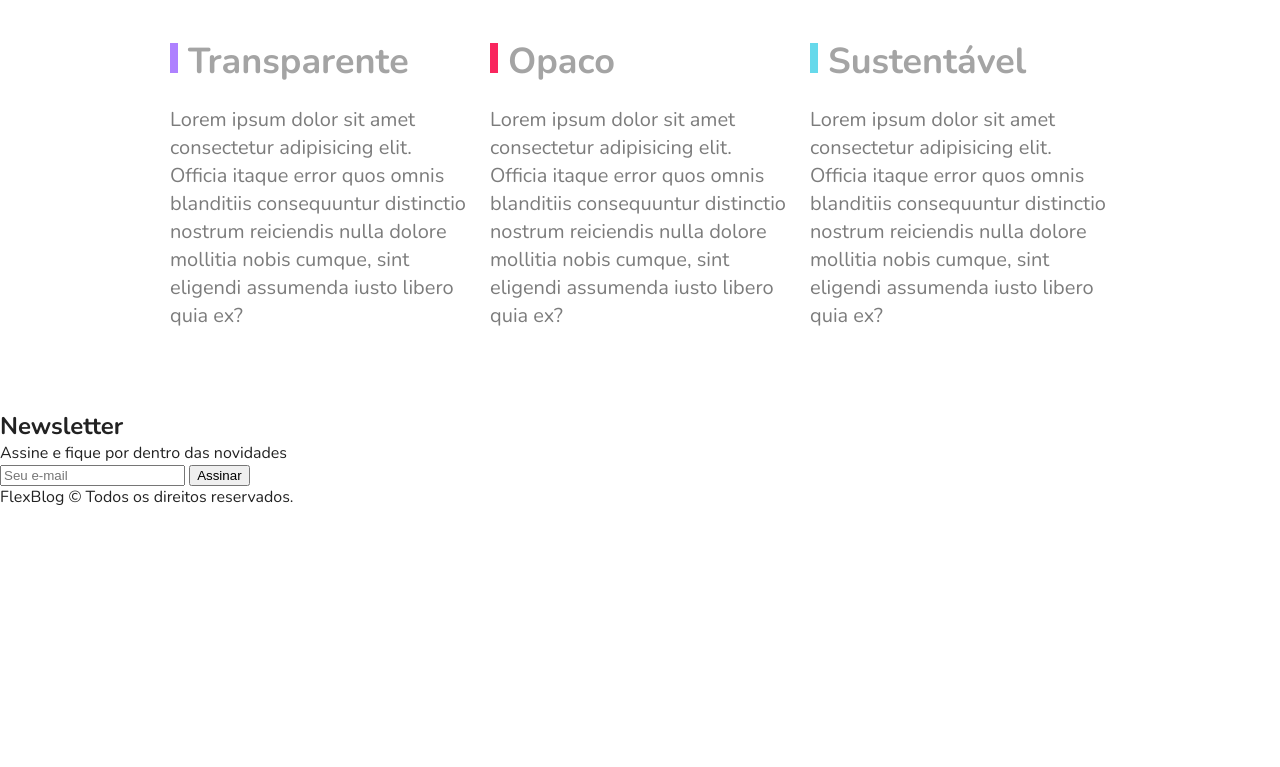
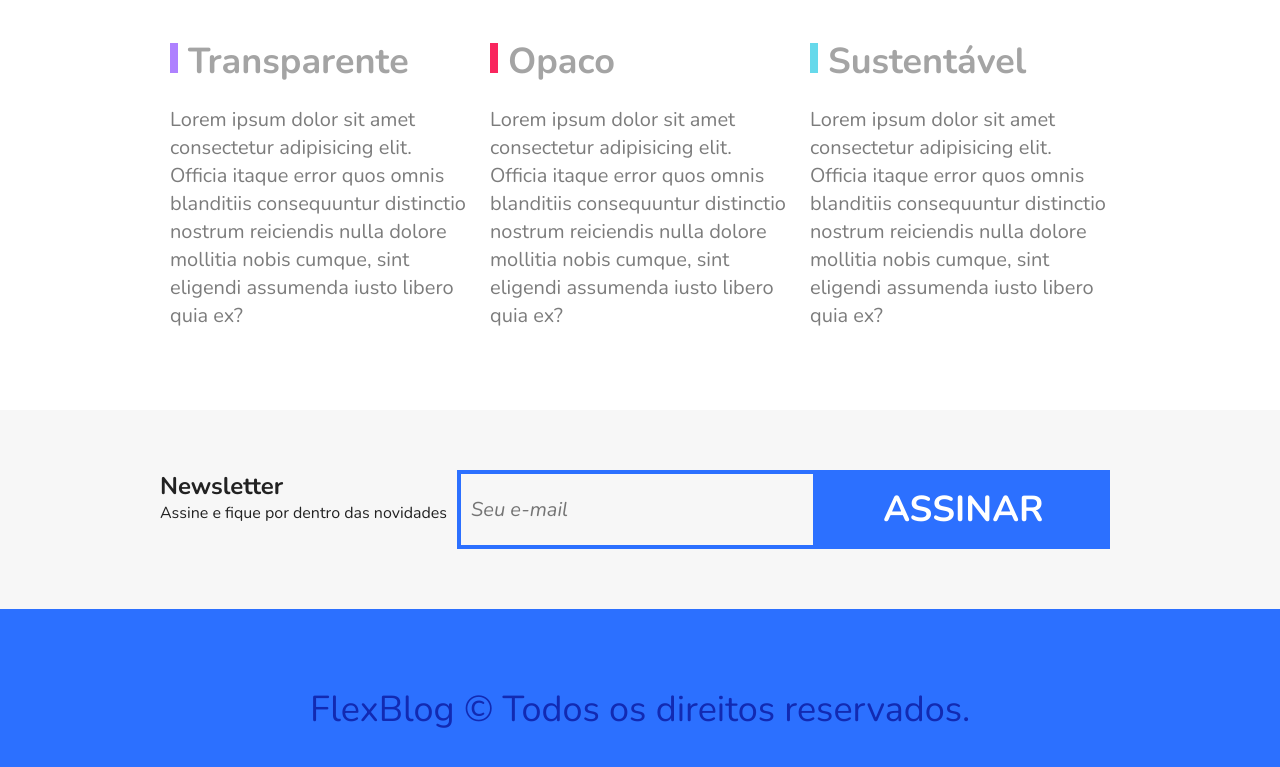
Before and after one commit to LuckeSilver/FlexBlog, a plain HTML site: page index.html in a window 1280 px wide. Shown: the part 2934-3701 px from the top of the page. Before the commit the page ends 3442 px from the top, so only its background shows below. Drawn offline with nearby package versions, Linux system fonts and the light colour scheme.

Commit message:
site final

```diff
--- a/css/styles.css
+++ b/css/styles.css
@@ -319,3 +319,90 @@ img {
   line-height: 1.4;
   color: #7c7c7c;
 }
+
+/*Newsletter*/
+
+.newsletter {
+  background-color: #f7f7f7;
+  padding: 60px calc((100% - 960px) / 2 );
+  display: flex;
+  flex-wrap: wrap;
+}
+
+.newsletterInfo {
+  flex: 1 1 240px;
+  margin: 0 10px;
+}
+
+.newsletterInfo h1 {
+  font-size: 3em;
+  color: #a4a4a4;
+}
+
+.newsletterInfo p {
+  font-size: 1.25em;
+  font-style: italic;
+  max-width: 230px;
+  color: #7c7c7c;
+  margin-bottom: 10px;
+}
+
+.newsletterForm {
+  flex: 2 1 260px;
+  margin: 0 10px;
+  align-self: center;
+  display: flex;
+  flex-wrap: wrap;
+}
+
+.newsletterForm input {
+  flex: 3 1 260px;
+  font-size: 1.25em;
+  color: #7c7c7c;
+  font-style: italic;
+  font-family: 'Nunito', Helvetica,Arial, sans-serif;
+  border: 4px solid #2c70ff;
+  background: transparent;
+  padding: 15px 10px;
+  margin: 0px;
+  border-radius: 0px;
+}
+
+.newsletterForm button {
+  flex: 1 1 260px;
+  font-family: 'Nunito', Helvetica,Arial, sans-serif;
+  font-size: 2.25em;
+  font-weight: bold;
+  text-transform: uppercase;
+  background: #2c70ff;
+  color: white;
+  margin: 0px;
+  cursor: pointer;
+  border: 0px;
+  padding: 15px 10px;
+}
+
+@media (max-width: 600px) {
+
+  .newsletterForm button {
+    font-size: 1.5em;
+
+  }
+}
+
+
+/*Footer*/
+
+.footer {
+  display: flex;
+  background-color: #2c70ff;
+  align-items: center;
+  height: 200px;
+}
+
+.footer p {
+  flex: 1;
+  text-align: center;
+  font-size: 2.25em;
+  color: #122ab2;
+}
```
